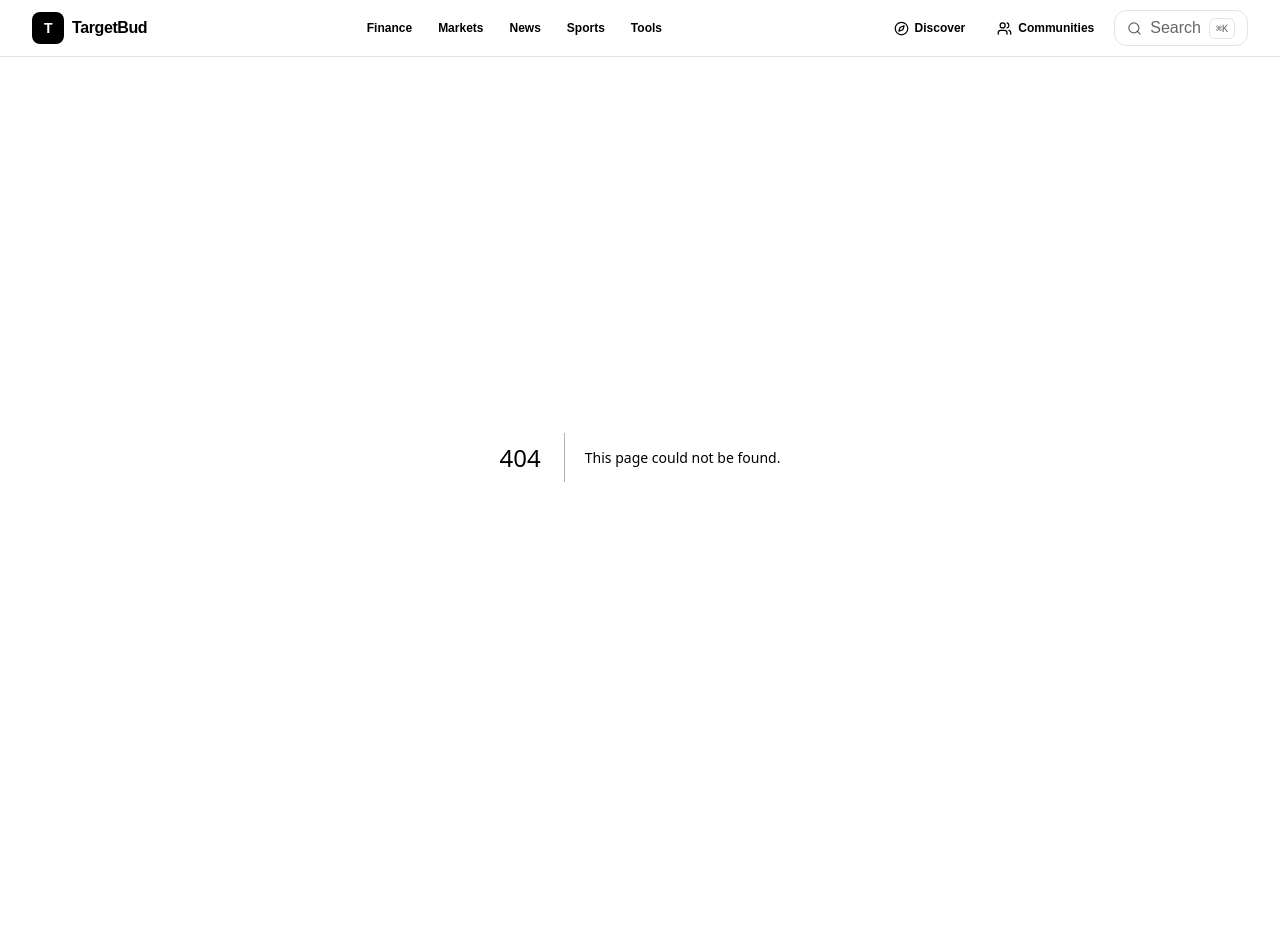
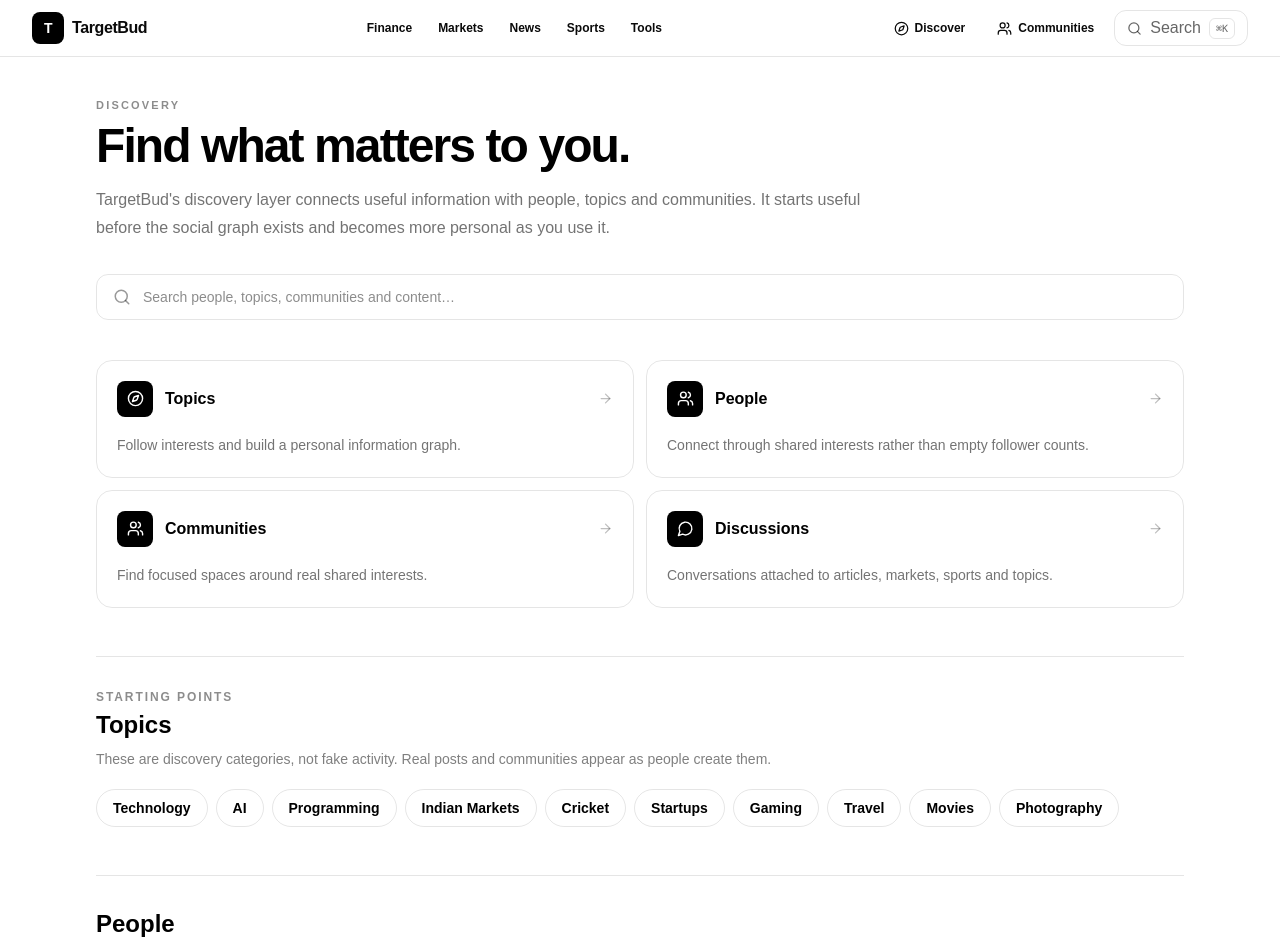
Before and after one commit to hariaahil/my-app, a Next.js app: page /discover in a window 1280 px wide. Before the commit this address had no page. Shown: the top 952 px of the page. Before the commit the page ends 857 px from the top, so only its background shows below. Built offline with nearby package versions, Linux system fonts and the light colour scheme.

Commit message:
Add TargetBud discover workspace foundation

```diff
--- /dev/null
+++ b/app/discover/page.tsx
@@ -0,0 +1,22 @@
+import Link from "next/link";
+import { ArrowRight, Compass, MessageCircle, Search, Users } from "lucide-react";
+
+const areas = [
+  ["Topics", "Follow interests and build a personal information graph.", "/discover#topics"],
+  ["People", "Connect through shared interests rather than empty follower counts.", "/discover#people"],
+  ["Communities", "Find focused spaces around real shared interests.", "/communities"],
+  ["Discussions", "Conversations attached to articles, markets, sports and topics.", "/discover#discussions"],
+];
+
+const topics = ["Technology", "AI", "Programming", "Indian Markets", "Cricket", "Startups", "Gaming", "Travel", "Movies", "Photography"];
+
+export default function DiscoverPage() {
+  return <main className="min-h-[calc(100vh-56px)] bg-white text-black"><div className="mx-auto max-w-6xl px-4 py-10 sm:px-6 lg:px-8">
+    <header className="max-w-3xl"><p className="text-[11px] font-bold uppercase tracking-[.2em] text-black/45">Discovery</p><h1 className="mt-2 text-4xl font-semibold tracking-[-.04em] sm:text-5xl">Find what matters to you.</h1><p className="mt-4 text-base leading-7 text-black/55">TargetBud's discovery layer connects useful information with people, topics and communities. It starts useful before the social graph exists and becomes more personal as you use it.</p></header>
+    <div className="mt-8 flex items-center gap-3 rounded-xl border border-black/10 px-4 py-3"><Search size={18} className="text-black/40"/><span className="text-sm text-black/45">Search people, topics, communities and content…</span></div>
+    <section className="mt-10 grid gap-3 sm:grid-cols-2">{areas.map(([title, description, href]) => <Link key={title} href={href} className="group rounded-2xl border border-black/10 p-5 hover:border-black/25"><div className="flex items-center gap-3"><div className="grid size-9 place-items-center rounded-lg bg-black text-white">{title === "People" ? <Users size={17}/> : title === "Communities" ? <Users size={17}/> : title === "Discussions" ? <MessageCircle size={17}/> : <Compass size={17}/>}</div><h2 className="font-bold">{title}</h2><ArrowRight size={15} className="ml-auto text-black/25 group-hover:text-black"/></div><p className="mt-4 text-sm leading-6 text-black/55">{description}</p></Link>)}</section>
+    <section id="topics" className="mt-12 border-t border-black/10 pt-8"><p className="text-xs font-bold uppercase tracking-[.16em] text-black/45">Starting points</p><h2 className="mt-1 text-2xl font-semibold">Topics</h2><p className="mt-2 text-sm text-black/50">These are discovery categories, not fake activity. Real posts and communities appear as people create them.</p><div className="mt-5 flex flex-wrap gap-2">{topics.map((topic) => <Link key={topic} href={`/discover?topic=${encodeURIComponent(topic)}`} className="rounded-full border border-black/10 px-4 py-2 text-sm font-bold hover:bg-black/[.04]">{topic}</Link>)}</div></section>
+    <section id="people" className="mt-12 border-t border-black/10 pt-8"><h2 className="text-2xl font-semibold">People</h2><div className="mt-4 rounded-2xl border border-dashed border-black/15 p-8 text-center"><p className="text-sm font-bold">Your people graph starts here.</p><p className="mt-1 text-sm text-black/50">As real users join and choose interests, TargetBud can recommend relevant people without manufacturing accounts or engagement.</p></div></section>
+    <section id="discussions" className="mt-12 border-t border-black/10 pt-8"><h2 className="text-2xl font-semibold">Discussions</h2><div className="mt-4 rounded-2xl border border-dashed border-black/15 p-8 text-center"><p className="text-sm font-bold">No discussions yet.</p><p className="mt-1 text-sm text-black/50">TargetBud will attach conversations to real content and topics as users participate.</p></div></section>
+  </div></main>;
+}
```
